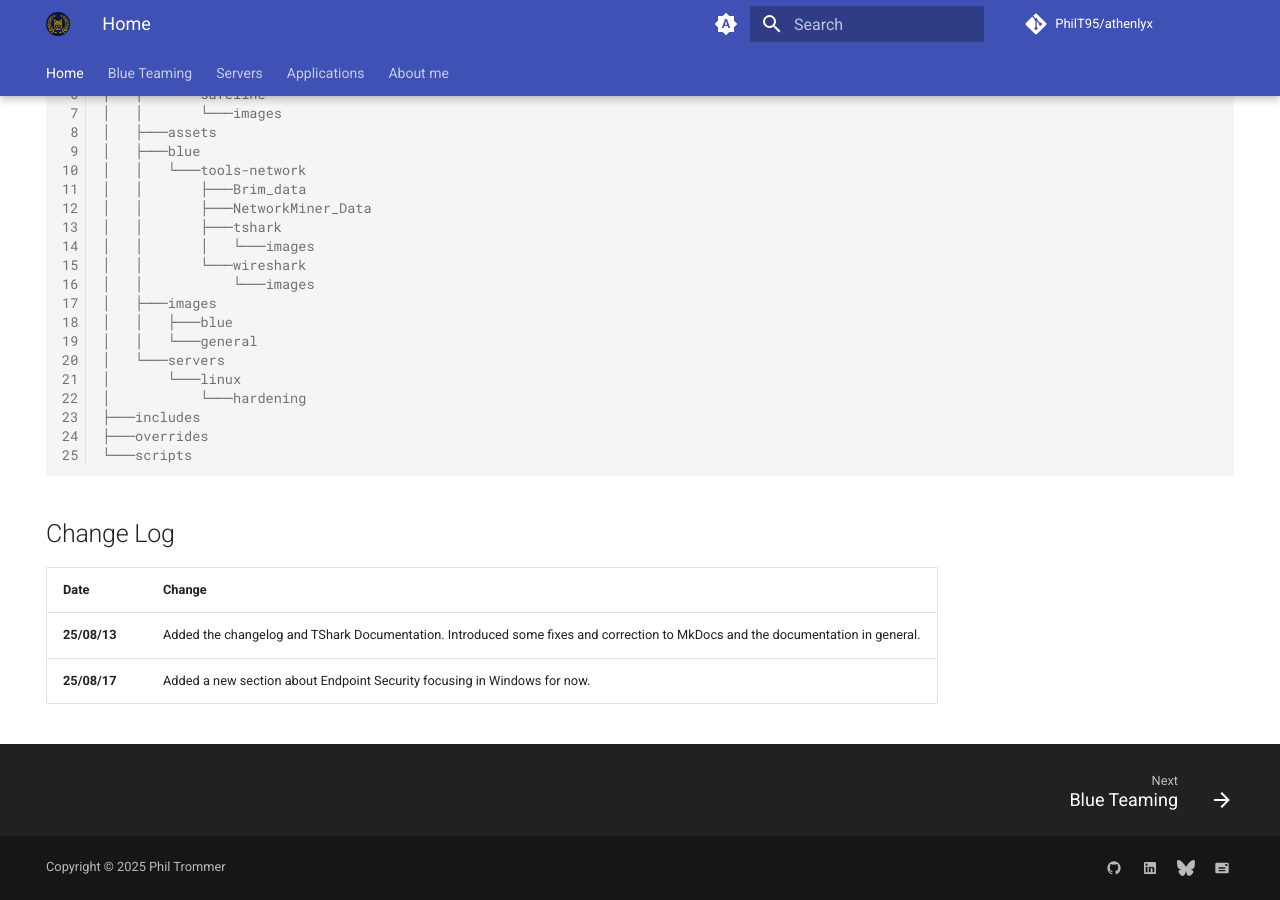
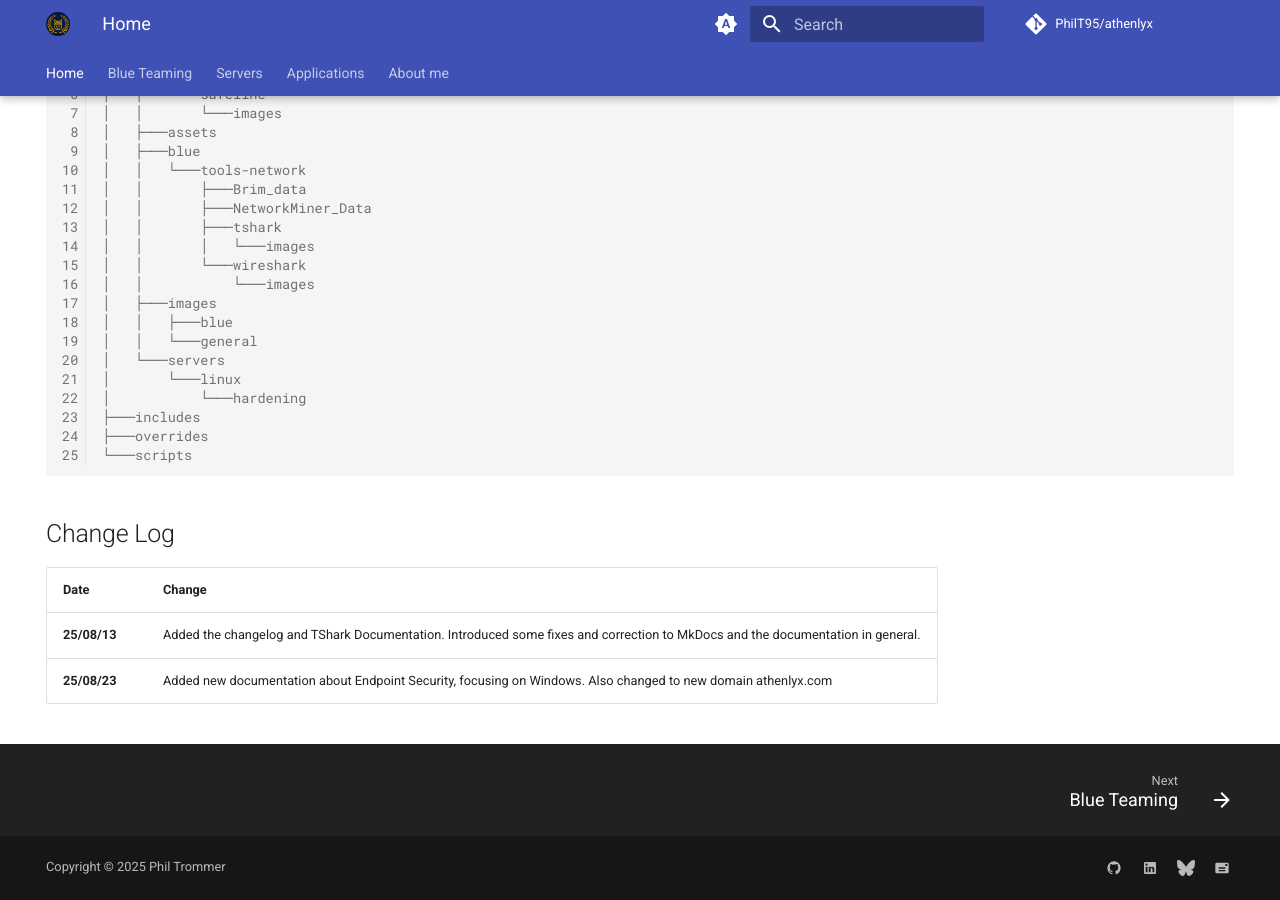
Before and after one commit to PhilT95/athenlyx, an MkDocs documentation site: the page built from docs/index.md, in a window 1280 px wide and 900 px high, scrolled down 937 px. Built offline with MkDocs 1.6.1 and Material for MkDocs 9.7.7, drawn with Linux system fonts in a browser that asks for light colours; plug-ins that fetch from the network failed and are left out; comment, search, counter and statistics services are not loaded.

Commit message:
Updating Change log

```diff
--- a/docs/index.md
+++ b/docs/index.md
@@ -59,4 +59,4 @@ You can find the git [here](https://github.com/PhilT95/docs).
 |Date|Change|
 |:---|:-----|
 |**25/08/13**|Added the changelog and TShark Documentation. Introduced some fixes and correction to MkDocs and the documentation in general.|
-|**25/08/17**|Added a new section about Endpoint Security focusing in Windows for now.|
+|**25/08/23**|Added new documentation about Endpoint Security, focusing on Windows. Also changed to new domain athenlyx.com|
```
